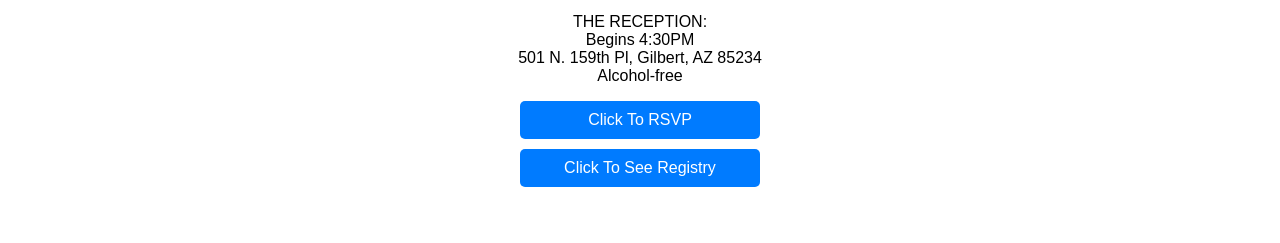
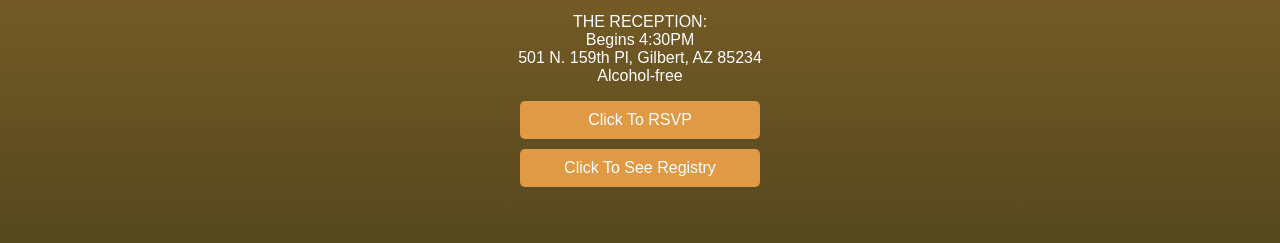
Before and after one commit to sethcwiley/wedding-site, a plain HTML site: page index.html in a window 1280 px wide. Shown: the part 499-742 px from the top of the page. Drawn offline with Linux system fonts and the light colour scheme.

Commit message:
Update index.html

```diff
--- a/index.html
+++ b/index.html
@@ -8,23 +8,31 @@
             margin: 0;
             padding: 20px;
             text-align: center;
+            color: white;
+            background: linear-gradient(to bottom, #b28133, #4e431d);
         }
         img {
             max-width: 40%;
             height: auto;
+            box-shadow: 5px 5px 10px rgba(0, 0, 0, 0.15);
         }
         .button {
             display: block; /* Changed to block */
             margin: 10px auto; /* Center button with auto margins */
             padding: 10px 20px;
-            background-color: #007BFF;
+            background-color: #e09a45;
             color: white;
             text-decoration: none;
             border-radius: 5px;
             width: 200px; /* Set a fixed width for buttons */
+            transition: background-color 0.15s;
         }
         .button:hover {
-            background-color: #0056b3;
+            background-color: #dca868;
+        }
+
+        .button:active {
+            background-color: #dcbe99;
         }
     </style>
 </head>
```
